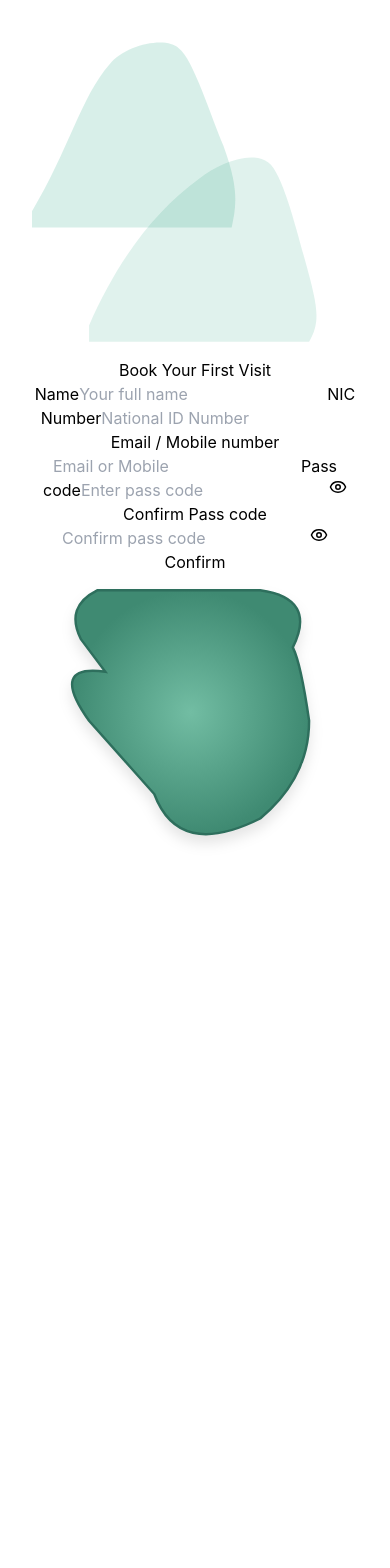
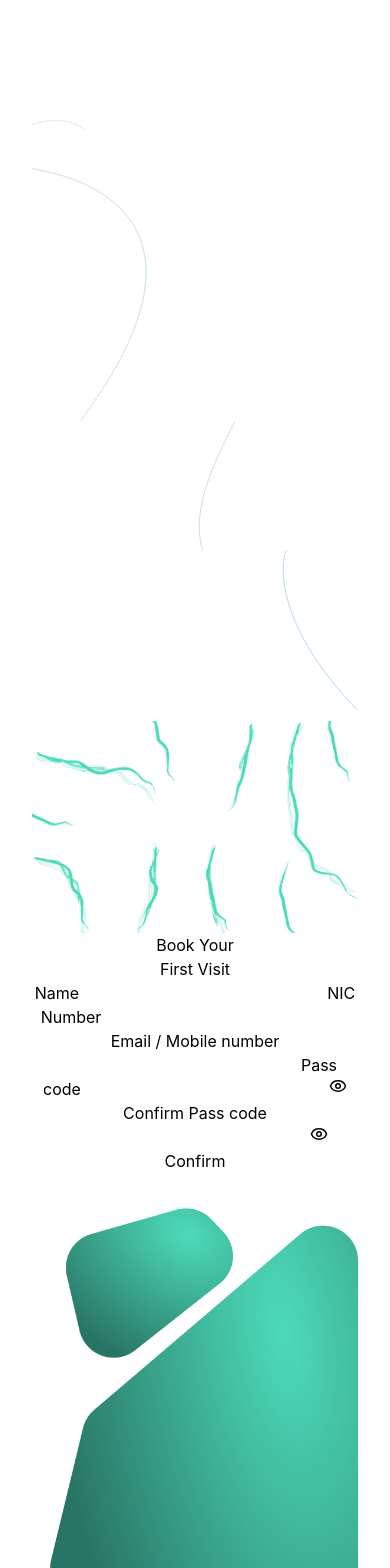
Before and after one commit to Naveeth-Nawzer/Dattreo_Slot, a React (Vite) app in the folder frontend/: page /Register in a window 390 px wide. Shown: the top 1568 px of the page. Before the commit the page ends 932 px from the top, so only its background shows below. Built offline with nearby package versions, Linux system fonts and the light colour scheme.

Commit message:
Signin page is created, register, firstvist, and others bg is done!

```diff
--- a/frontend/src/App.jsx
+++ b/frontend/src/App.jsx
@@ -6,7 +6,7 @@ import Profile from './UserProfile/Profile'
 import LanguageSelection from './UserProfile/LanguageSelection'
 import Firstvist from './UserProfile/Firstvist'
 import Register from './BookingComponents/Register'
-
+import SignIn from './UserProfile/SignIn'
 import Home from './Home'
 import OnboardingPage from './OnboardingPage'
 import OnboardingPage2 from './OnboardingPage2'
@@ -22,7 +22,7 @@ function App() {
     <Route path='/LanguageSelection' element={<LanguageSelection/>} />
     <Route path='/Firstvist' element={<Firstvist/>} />
     <Route path='/Register' element={<Register/>} />
-
+    <Route path='/SignIn' element={<SignIn />}/>
 
     <Route path='/home' element={<Home />} />
     <Route path='/OnboardingPage' element={<OnboardingPage />} />
--- a/frontend/src/BookingComponents/Register.jsx
+++ b/frontend/src/BookingComponents/Register.jsx
@@ -1,41 +1,26 @@
 import React, { useState } from "react";
 import { Eye, EyeOff } from "lucide-react"; // You can install lucide-react or replace with your own icons
+import TealWaveBackground from "../Components/TealWaveBackground";
+import BrushTealWaves from '../Components/BrushTealWaves'
+import register from '../assets/first_visit.png'
+
 
 export default function FirstVisitForm() {
   const [passVisible, setPassVisible] = useState(false);
   const [confirmPassVisible, setConfirmPassVisible] = useState(false);
 
   return (
-    <div className="min-h-screen flex items-center justify-center bg-white relative px-6">
-      {/* Abstract green strokes in background */}
-      <svg
-        className="absolute inset-0 w-full h-full"
-        xmlns="http://www.w3.org/2000/svg"
-        preserveAspectRatio="none"
-        fill="none"
-        viewBox="0 0 800 800"
-      >
-        <path
-          fill="#63BFA7"
-          fillOpacity="0.2"
-          d="M140 720c70-160 160-280 270-360 50-40 130-70 170-40 35 25 70 170 90 240 30 110 40 150 10 200H140z"
-          filter="url(#shadow)"
-          style={{ mixBlendMode: "multiply" }}
-        />
-        <path
-          fill="#63BFA7"
-          fillOpacity="0.25"
-          d="M0 440c90-150 120-280 190-360 40-50 140-70 170-40 35 25 80 170 110 240 40 110 30 150 20 200H0z"
-          style={{ mixBlendMode: "multiply" }}
-        />
-      </svg>
+    <div className="flex items-center justify-center">
+
+      <TealWaveBackground/>
+      <BrushTealWaves/>
 
       {/* Main card container */}
-      <div className="relative bg-white rounded-3xl shadow-lg flex max-w-4xl w-full overflow-hidden">
+      <div className="relative bg-[#F7FBFB] rounded-3xl shadow-lg flex max-w-4xl w-full overflow-hidden">
         {/* Left side form */}
-        <div className="p-12 flex flex-col justify-center flex-1 max-w-md">
-          <h2 className="text-3xl font-semibold text-gray-900 mb-8">
-            Book Your <span className="text-teal-700 font-bold">First Visit</span>
+        <div className="p-12 flex flex-col text-start flex-1 max-w-md">
+          <h2 className="text-3xl font-medium text-gray-900 mb-8">
+            Book Your <br /><span className="text-[#0A8F70] font-bold">First Visit</span>
           </h2>
 
           <form className="flex flex-col gap-6">
@@ -43,8 +28,7 @@ export default function FirstVisitForm() {
               Name
               <input
                 type="text"
-                className="mt-1 w-full border-b border-gray-400 focus:border-teal-600 outline-none px-0 py-1"
-                placeholder="Your full name"
+                className="mt-1 w-full border-b border-gray-400 focus:border-teal-600 outline-none px-0 py-1 bg-[#F7FBFB]"
               />
             </label>
 
@@ -52,8 +36,7 @@ export default function FirstVisitForm() {
               NIC Number
               <input
                 type="text"
-                className="mt-1 w-full border-b border-gray-400 focus:border-teal-600 outline-none px-0 py-1"
-                placeholder="National ID Number"
+                className="mt-1 w-full border-b border-gray-400 focus:border-teal-600 outline-none px-0 py-1 bg-[#F7FBFB]"
               />
             </label>
 
@@ -61,17 +44,15 @@ export default function FirstVisitForm() {
               Email / Mobile number
               <input
                 type="text"
-                className="mt-1 w-full border-b border-gray-400 focus:border-teal-600 outline-none px-0 py-1"
-                placeholder="Email or Mobile"
+                className="mt-1 w-full border-b border-gray-400 focus:border-teal-600 outline-none px-0 py-1 bg-[#F7FBFB]"
               />
             </label>
 
             <label className="block text-sm font-normal text-gray-700 relative">
               Pass code
               <input
-                type={passVisible ? "text" : "password"}
-                className="mt-1 w-full border-b border-gray-400 focus:border-teal-600 outline-none px-0 py-1 pr-8"
-                placeholder="Enter pass code"
+                type={!passVisible ? "text" : "password"}
+                className="mt-1 w-full border-b border-gray-400 focus:border-teal-600 outline-none px-0 py-1 pr-8 bg-[#F7FBFB]"
               />
               <button
                 type="button"
@@ -85,9 +66,8 @@ export default function FirstVisitForm() {
             <label className="block text-sm font-normal text-gray-700 relative">
               Confirm Pass code
               <input
-                type={confirmPassVisible ? "text" : "password"}
-                className="mt-1 w-full border-b border-gray-400 focus:border-teal-600 outline-none px-0 py-1 pr-8"
-                placeholder="Confirm pass code"
+                type={!confirmPassVisible ? "text" : "password"}
+                className="mt-1 w-full border-b border-gray-400 focus:border-teal-600 outline-none px-0 py-1 pr-8 bg-[#F7FBFB]"
               />
               <button
                 type="button"
@@ -100,39 +80,44 @@ export default function FirstVisitForm() {
 
             <button
               type="submit"
-              className="mt-8 bg-white border border-teal-300 text-teal-900 font-medium rounded-xl py-3 hover:bg-teal-50 transition-colors"
+              className="mt-8 bg-[#F7FBFB] border border-teal-300 text-teal-900 font-medium rounded-xl py-3 hover:bg-teal-50 transition-colors"
             >
               Confirm
             </button>
           </form>
         </div>
 
-        {/* Right side big green shape */}
-        <div className="relative flex-1 bg-gradient-to-tr from-teal-400 to-teal-600 rounded-r-3xl shadow-inner flex items-center justify-center">
-          {/* The big abstract shape */}
-          <svg
-            xmlns="http://www.w3.org/2000/svg"
-            className="w-64 h-64 md:w-80 md:h-80"
-            viewBox="0 0 400 400"
-            fill="url(#grad)"
-          >
-            <defs>
-              <radialGradient id="grad" cx="50%" cy="50%" r="50%">
-                <stop offset="0%" stopColor="#72bda3" />
-                <stop offset="100%" stopColor="#3f8a72" />
-              </radialGradient>
-            </defs>
-            <path
-              d="M80 20 Q40 40 60 80 L90 120 Q20 110 70 180 L150 270 Q180 350 280 300 Q340 250 340 180 Q330 110 320 90 Q350 30 280 20 Z"
-              fill="url(#grad)"
-              filter="url(#shadow)"
-              stroke="#2e6f5d"
-              strokeWidth="3"
-              rx="20"
-              ry="20"
-              style={{ filter: "drop-shadow(0 10px 8px rgba(0,0,0,0.1))" }}
-            />
-          </svg>
+        <div className="flex items-center justify-center relative flex-1">
+          {/* Right side big green shape */}
+          <div className="relative w-80 h-96">
+            {/* <div className="w-40 h-40
+                bg-[radial-gradient(ellipse_at_top_right,_var(--tw-gradient-stops))]
+                from-[#4CDBB9] to-[#297563]
+                rounded-tr-[30%] rounded-bl-[30%]
+                rounded-tl-[30%] rounded-br-[30%]
+                rotate-[-35deg]">
+</div>
+
+
+<div className="absolute top-10 left-5 w-[300px] h-[400px]
+                bg-[radial-gradient(ellipse_at_top_right,_#4CDBB9,_#297563)]
+                clip-path-[polygon(0%_0%,_100%_0%,_75%_100%,_25%_100%)]
+                shadow-inner
+                rounded-tr-[20%] rounded-bl-[20%]
+                rounded-tl-[50%] rounded-br-[20%]">
+</div> */}
+
+            {/* Optional top-left small shape */}
+            {/* <div className="absolute top-[-20px] left-10 w-32 h-20
+                            bg-gradient-to-tr from-teal-300 to-teal-500
+                            rounded-full
+                            rotate-12">
+            </div> */}
+          </div>
+          <img
+              src={register}
+              alt="register_img"
+              className="w-[500px] h-[600px] mr-[50px]"/>
         </div>
       </div>
     </div>
--- a/frontend/src/UserProfile/Profile.jsx
+++ b/frontend/src/UserProfile/Profile.jsx
@@ -47,7 +47,7 @@ const Profile = () => {
   };
 
   return (
-    <div className="min-h-screen w-full mx-auto font-sans bg-[#f9fcfc] px-8 py-12 flex flex-col lg:flex-row justify-center gap-12 box-border overflow-y-auto">
+    <div className="w-full mx-auto font-sans bg-[#f9fcfc] px-8 py-12 flex flex-col lg:flex-row justify-center gap-12 box-border overflow-y-auto">
       {/* Left Section */}
       <div className="flex-1 max-w-2xl flex flex-col items-center lg:items-start px-4">
         <div className="text-center lg:text-left mb-12">
--- /dev/null
+++ b/frontend/src/UserProfile/SignIn.jsx
@@ -0,0 +1,60 @@
+import React, { useState } from "react";
+import { Eye, EyeOff } from "lucide-react";
+import TealWaveBackground from "../Components/TealWaveBackground";
+import BrushTealWaves from '../Components/BrushTealWaves'
+import register from '../assets/first_visit.png'
+
+export default function FirstVisitForm() {
+  const [passVisible, setPassVisible] = useState(false);
+
+  return (
+    <div className="flex items-center justify-center">
+      <TealWaveBackground/>
+      <BrushTealWaves/>
+
+      {/* Main card container */}
+      <div className="relative bg-[#F7FBFB] rounded-3xl shadow-lg flex max-w-4xl w-full overflow-hidden mt-[70px]">
+        {/* Left side form */}
+        <div className="p-12 flex flex-col text-end flex-1 max-w-md">
+          <h2 className="text-3xl font-medium text-gray-900 mb-8">
+            Continue with <br /><span className="text-[#0A8F70] font-bold">pass code</span>
+          </h2>
+
+          <form className="flex flex-col gap-6">
+                <label className="block text-sm font-normal text-gray-700 relative mt-[80px] text-start">
+                  Pass code
+                  <input
+                    type={passVisible ? "password" : "text"}
+                    className="mt-1 w-full border-b border-gray-400 focus:border-teal-600 outline-none px-0 py-1 pr-8 bg-[#F7FBFB]"
+                  />
+                  <button
+                    type="button"
+                    onClick={() => setPassVisible(!passVisible)}
+                    className="absolute right-0 top-[30px] text-teal-700 hover:text-teal-900"
+                  >
+                    {passVisible ? <EyeOff size={18} /> : <Eye size={18} />}
+                  </button>
+                </label>
+
+                <button
+                type="submit"
+                className="mt-[120px] bg-[#F7FBFB] border border-teal-300 text-teal-900 font-medium rounded-xl py-3 hover:bg-teal-50 transition-colors"
+                >
+                Confirm
+                </button>
+              </form>
+        </div>
+
+        {/* Right side*/}
+
+          <div className="flex items-center justify-center relative flex-1">
+            <img
+                src={register}
+                alt="register_img"
+                className="w-[400px] h-[500px] mr-[50px]"/>
+          </div>
+
+        </div>
+    </div>
+  );
+}
```
Also changed, not shown: frontend/src/UserProfile/Firstvist.jsx (+8 -5 lines), frontend/src/UserProfile/LanguageSelection.jsx (+7 -6 lines), frontend/src/assets/Vector_28.png (added), frontend/src/assets/first_visit.png (added).
